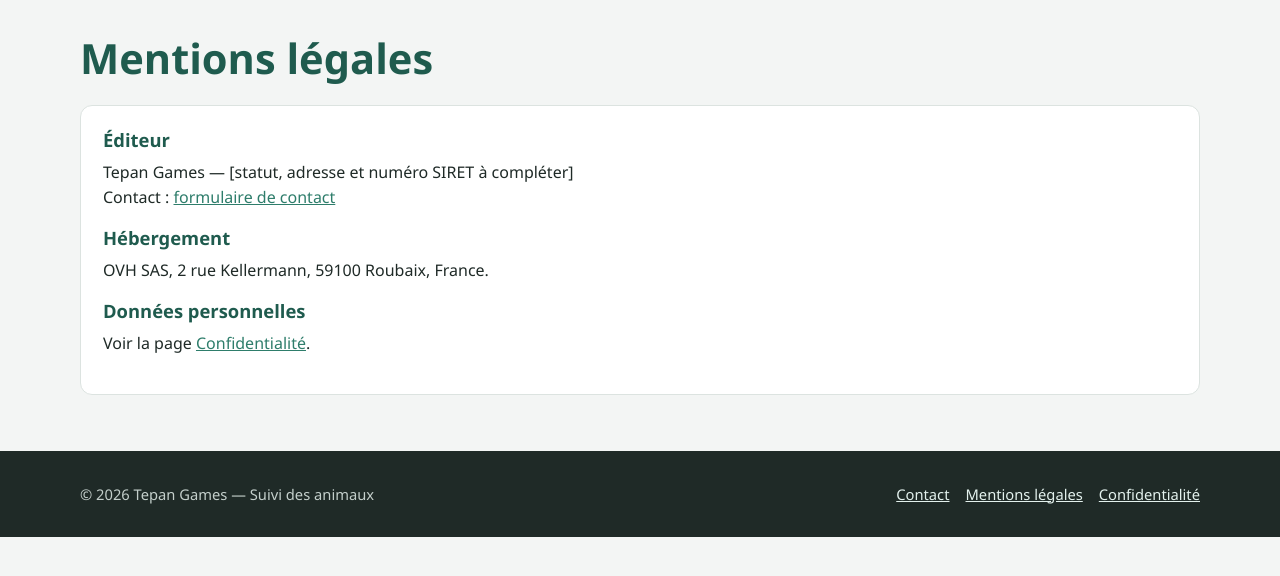
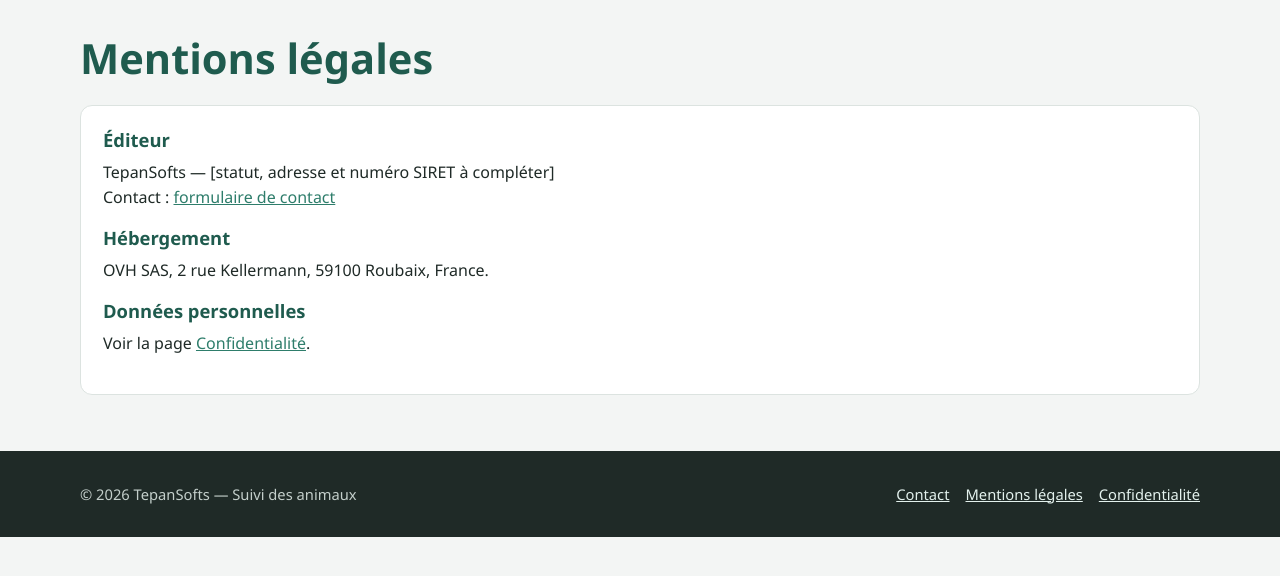
Before and after one commit to Tepan-Games/SuiviDesAnnimaux, a PHP site: page /mentions-legales in a window 1280 px wide. Shown: the part 68-644 px from the top of the page. Run offline with PHP 8.4, Linux system fonts and the light colour scheme.

Commit message:
Éditeur : TepanSofts
Co-Authored-By: Claude Opus 5.5 <noreply@anthropic.com>

```diff
--- a/app/templates/layout.php
+++ b/app/templates/layout.php
@@ -42,7 +42,7 @@ $active = fn(string $prefix) => ($prefix === '/' ? $path === '/' : str_starts_wi
 </main>
 <footer class="pied">
     <div class="contenu">
-        <div>© <?= date('Y') ?> Tepan Games — Suivi des animaux</div>
+        <div>© <?= date('Y') ?> TepanSofts — Suivi des animaux</div>
         <nav aria-label="Informations">
             <a href="/contact">Contact</a>
             <a href="/mentions-legales">Mentions légales</a>
--- a/app/templates/legal.php
+++ b/app/templates/legal.php
@@ -3,7 +3,7 @@
         <h1>Mentions légales</h1>
         <div class="carte">
             <h3>Éditeur</h3>
-            <p>Tepan Games — [statut, adresse et numéro SIRET à compléter]<br>Contact : <a href="/contact">formulaire de contact</a></p>
+            <p>TepanSofts — [statut, adresse et numéro SIRET à compléter]<br>Contact : <a href="/contact">formulaire de contact</a></p>
             <h3>Hébergement</h3>
             <p>OVH SAS, 2 rue Kellermann, 59100 Roubaix, France.</p>
             <h3>Données personnelles</h3>
```
Also changed, not shown: www/.htaccess.
